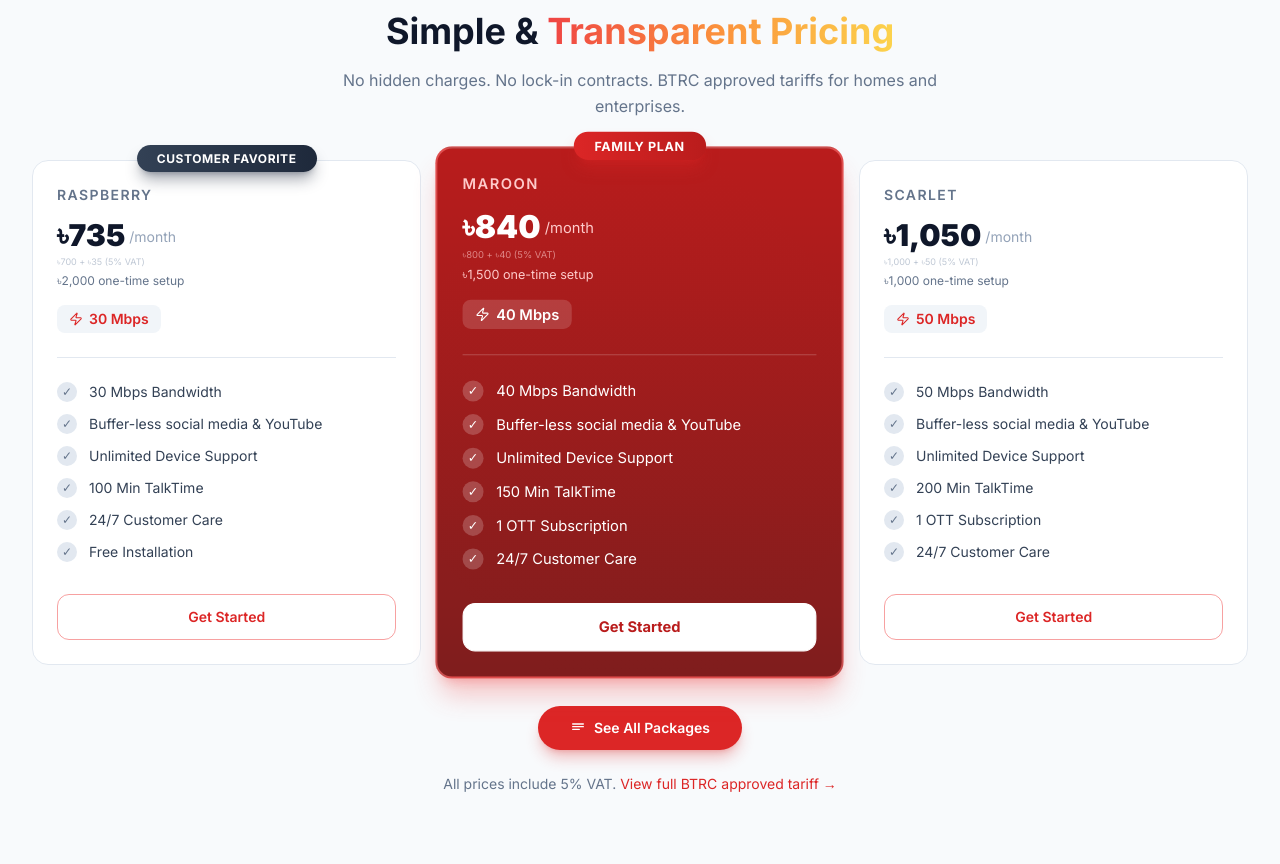
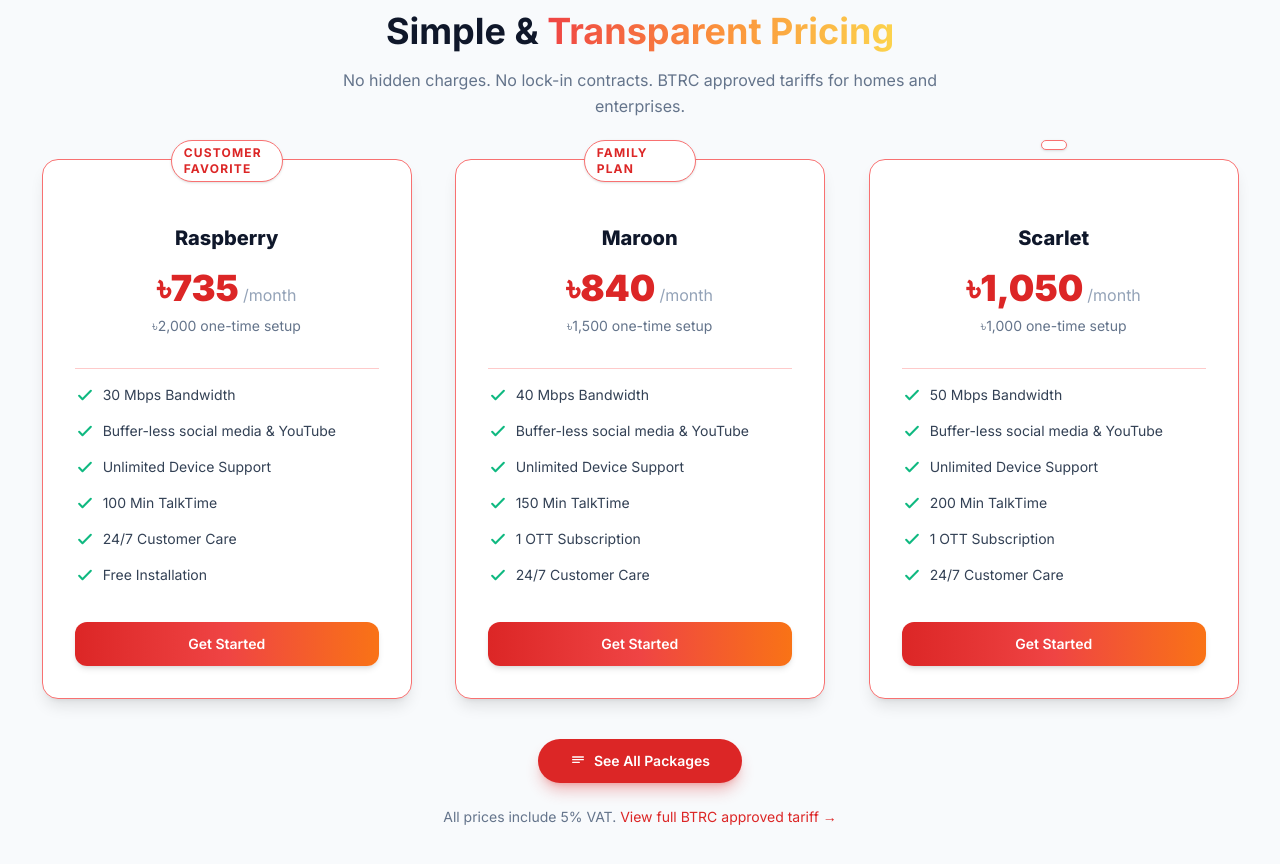
Before and after one commit to hasib61714/red-data-website, a React (Vite) app: page / in a window 1280 px wide. Shown: the part 4500-5364 px from the top of the page. Built offline with nearby package versions, Linux system fonts and the light colour scheme.

Commit message:
style: update PricingCard to match real site Home Internet card style and data

```diff
--- a/src/components/shared/PricingCard.jsx
+++ b/src/components/shared/PricingCard.jsx
@@ -3,64 +3,40 @@ import Icon from '../ui/Icon'
 
 export default function PricingCard({ name, tag, price, vatBreakdown, period, oneTime, bandwidth, popular, features, cta }) {
   return (
-    <div
-      className={`relative flex flex-col rounded-2xl p-6 transition-all duration-300 ${
-        popular
-          ? 'bg-gradient-to-b from-red-700 to-red-900 border-2 border-red-400/60 shadow-xl shadow-red-500/30 scale-105'
-          : 'bg-white dark:bg-slate-800/50 border border-slate-200 dark:border-white/[0.08] hover:border-slate-300 dark:hover:border-white/20 hover:shadow-xl hover:-translate-y-1'
-      }`}
-    >
-      {/* Popular / Tag Badge */}
-      {(popular || tag) && (
-        <div className="absolute -top-4 left-1/2 -translate-x-1/2">
-          <span className={`px-5 py-1.5 rounded-full text-xs font-bold tracking-wider uppercase shadow-lg whitespace-nowrap ${
-            popular
-              ? 'bg-gradient-to-r from-red-600 to-red-700 text-white shadow-red-600/40'
-              : 'bg-gradient-to-r from-slate-700 to-slate-800 text-white shadow-slate-800/40'
-          }`}>
-            {tag || 'Most Popular'}
-          </span>
-        </div>
-      )}
-
-      {/* Header */}
-      <div className="mb-6">
-        <p className={`text-sm font-semibold uppercase tracking-widest mb-3 ${popular ? 'text-red-200' : 'text-slate-500 dark:text-slate-400'}`}>{name}</p>
-        <div className="flex items-end gap-1 mb-0.5">
-          <span className={`text-3xl font-black ${popular ? 'text-white' : 'text-slate-900 dark:text-white'}`}>{price}</span>
-          <span className={`text-sm mb-1.5 ${popular ? 'text-red-200' : 'text-slate-400'}`}>{period}</span>
-        </div>
-        {vatBreakdown && (
-          <p className={`text-[9px] font-normal opacity-60 mb-1 ${popular ? 'text-red-200' : 'text-slate-400 dark:text-slate-500'}`}>{vatBreakdown}</p>
-        )}
-        <p className={`text-xs ${popular ? 'text-red-200' : 'text-slate-500'}`}>{oneTime}</p>
-        <div className={`mt-4 inline-flex items-center gap-1.5 px-3 py-1 rounded-lg text-sm font-semibold ${popular ? 'bg-white/15 text-white' : 'bg-slate-100 dark:bg-slate-700/50 text-red-600 dark:text-red-300'}`}>
-          <Icon name="zap" className="w-3.5 h-3.5" /> {bandwidth}
-        </div>
+    <div className="relative flex flex-col items-center justify-between rounded-2xl border border-red-400 bg-white shadow-lg min-h-[540px] max-w-[370px] mx-auto w-full p-8" style={{ boxSizing: 'border-box' }}>
+      {/* Badge */}
+      <div className="absolute -top-5 left-1/2 -translate-x-1/2 w-28 flex justify-center">
+        <span className="text-xs font-bold uppercase tracking-widest px-3 py-1 rounded-full shadow bg-white border border-red-400 text-red-600">{tag || (popular ? 'Most Popular' : '')}</span>
       </div>
-
+      {/* Plan name */}
+      <h3 className="mt-8 mb-4 text-xl font-extrabold text-center text-slate-900">{name}</h3>
+      {/* Price */}
+      <div className="mb-2 text-center">
+        <span className="text-4xl font-black text-red-600">{price}</span>
+        <span className="text-slate-400 text-base ml-1">{period}</span>
+      </div>
+      {/* One-time cost */}
+      <div className="mb-4 text-center text-sm text-slate-500">{oneTime}</div>
       {/* Divider */}
-      <div className={`h-px mb-6 ${popular ? 'bg-white/20' : 'bg-slate-200 dark:bg-white/[0.08]'}`} />
-
-      {/* Features List */}
-      <ul className="space-y-3 mb-8 flex-1">
+      <hr className="w-full border-t border-red-200 my-4" />
+      {/* Features */}
+      <ul className="w-full flex-1 flex flex-col justify-start gap-4 mb-8">
         {features.map((feature) => (
-          <li key={feature} className="flex items-center gap-3">
-            <span className={`flex-shrink-0 w-5 h-5 rounded-full flex items-center justify-center text-xs ${popular ? 'bg-white/20 text-white' : 'bg-slate-200 dark:bg-slate-700 text-slate-500 dark:text-slate-400'}`}>
-              ✓
-            </span>
-            <span className={`text-sm ${popular ? 'text-white' : 'text-slate-700 dark:text-slate-300'}`}>{feature}</span>
+          <li key={feature} className="flex items-center gap-2 text-sm text-slate-700">
+            <svg className="w-5 h-5 text-emerald-500" fill="none" viewBox="0 0 24 24" stroke="currentColor" strokeWidth={2.5}>
+              <path strokeLinecap="round" strokeLinejoin="round" d="M5 13l4 4L19 7" />
+            </svg>
+            {feature}
           </li>
         ))}
       </ul>
-
       {/* CTA */}
       <Button
-        variant={popular ? 'secondary' : 'outline'}
+        variant="primary"
         href="#contact"
-        className={`w-full ${popular ? '!bg-white !text-red-700 !border-white hover:!bg-red-50 !font-bold' : ''}`}
+        className="block w-full mt-auto text-center py-3 rounded-xl font-semibold text-base bg-gradient-to-r from-red-600 via-orange-500 to-amber-400 text-white shadow-md transition-all duration-200 hover:scale-[1.02] active:scale-95"
       >
-        {cta}
+        {cta || 'Choose Package →'}
       </Button>
     </div>
   )
```
